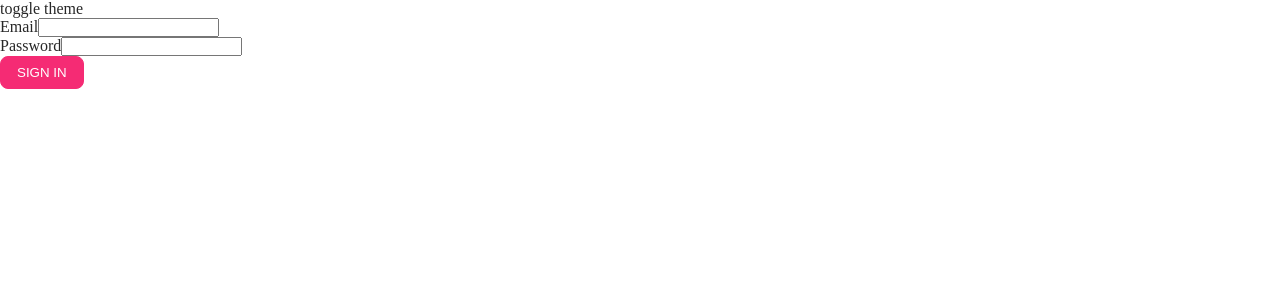
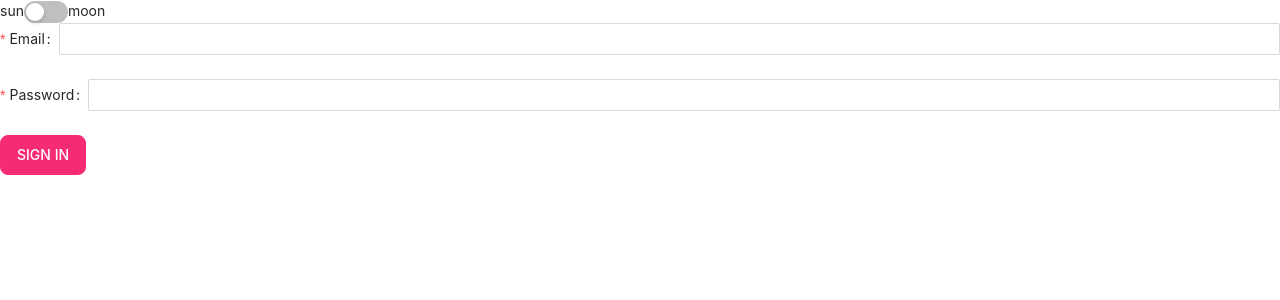
Before and after one commit to BarrBozzO/flash-cards, a React (Create React App) app: page /auth/signin in a window 1280 px wide. Shown: the top 300 px of the page. Built offline with nearby package versions, Linux system fonts and the light colour scheme; no server answers; what gotrue-js would draw is missing.

Commit message:
start using antd for components

```diff
--- a/package.json
+++ b/package.json
@@ -10,6 +10,7 @@
     "@types/node": "^12.0.0",
     "@types/react": "^16.9.0",
     "@types/react-dom": "^16.9.0",
+    "antd": "^4.7.3",
     "axios": "^0.19.2",
     "classnames": "^2.2.6",
     "faunadb": "^3.0.1",
--- a/src/components/Button/index.tsx
+++ b/src/components/Button/index.tsx
@@ -4,10 +4,11 @@ import cn from "classnames";
 import styles from "./Button.module.scss";
 
 type Props = {
-  onClick: React.EventHandler<React.MouseEvent>;
+  onClick?: React.EventHandler<React.MouseEvent>;
   className?: string;
   alternative?: boolean;
   disabled?: boolean;
+  type?: "button" | "submit" | "reset";
 };
 
 const Button: FunctionComponent<Props> = ({
@@ -16,13 +17,16 @@ const Button: FunctionComponent<Props> = ({
   alternative = false,
   children,
   disabled = false,
+  type,
 }) => {
   const handleClick = (e: React.MouseEvent) => {
     if (disabled) {
       return;
     }
 
-    onClick(e);
+    if (onClick) {
+      onClick(e);
+    }
   };
 
   return (
@@ -33,6 +37,7 @@ const Button: FunctionComponent<Props> = ({
         [styles["button--disabled"]]: disabled,
         [className]: Boolean(className),
       })}
+      type={type}
     >
       {children}
     </button>
--- a/src/components/Theme/index.tsx
+++ b/src/components/Theme/index.tsx
@@ -1,27 +1,35 @@
-import React from 'react';
+import React from "react";
 import { useDispatch } from "react-redux";
 import useTypedSelector from "hooks/useTypedSelector";
 import cx from "classnames";
 import { toggleTheme } from "store/actions/actionCreators";
+import { Switch } from "antd";
 
+import "antd/dist/antd.css";
 import styles from "./Theme.module.scss";
 
 function Theme(props: any) {
-    const theme = useTypedSelector(state => state.general.theme);
+  const theme = useTypedSelector((state) => state.general.theme);
 
-    return (
-        <div className={cx(styles['theme'], styles[`theme--${theme}`])}>
-          {props.children}
-        </div>
-    )
+  return (
+    <div className={cx(styles["theme"], styles[`theme--${theme}`])}>
+      {props.children}
+    </div>
+  );
 }
 
 export function Toggler() {
   const dispatch = useDispatch();
+  const theme = useTypedSelector((state) => state.general.theme);
 
   return (
-    <div onClick={() => dispatch(toggleTheme())}>
-      {'toggle theme'}
+    <div>
+      {"sun"}
+      <Switch
+        checked={theme === "dark"}
+        onChange={() => dispatch(toggleTheme())}
+      />
+      {"moon"}
     </div>
   );
 }
--- a/src/screens/Auth/SignIn.tsx
+++ b/src/screens/Auth/SignIn.tsx
@@ -1,54 +1,66 @@
-import React, { useState, ReactElement } from 'react';
+import React, { useState, ReactElement } from "react";
 import { useHistory } from "react-router-dom";
 import { toast } from "react-toastify";
 import Button from "components/Button";
 import useApi from "hooks/useApi";
-
+import { Input, Form } from "antd";
 
 function SignIn(): ReactElement {
   const API = useApi();
-    const [values, setValues] = useState({
-        email: '',
-        password: '',
-    });
+  const [form] = Form.useForm();
   const [isLoading, setIsLoading] = useState(false);
   const history = useHistory();
 
-    const handleInpuChange = (e: React.ChangeEvent<HTMLInputElement>) => {
-        setValues({
-            ...values,
-            [e.target.name]: e.target.value
-        });
+  const validate = async () => {
+    try {
+      const validation = await form.validateFields();
+      return true;
+    } catch (err) {
+      return false;
+    }
   };
 
   const handleSubmit = async () => {
-        try {
-            const signed = await API.signIn(values.email, values.password);
-            if ('error' in signed) {
-                throw new Error('Something went wrong');
+    const isValid = await validate();
+    if (!isValid) {
+      return;
     }
 
-            history.replace('/');
+    try {
+      const values = await form.getFieldsValue();
+      const signed = await API.signIn(values.email, values.password);
+      if ("error" in signed) {
+        throw new Error("Something went wrong");
       }
-        catch (error){
+
+      history.replace("/");
+    } catch (error) {
       toast(error.toString());
       setIsLoading(false);
     }
   };
 
   return (
-        <div>
-            <div>
-                <label htmlFor={'email'} >Email</label>
-                <input name="email" type="email" onChange={handleInpuChange} />
-            </div>
-            <div>
-                <label htmlFor={'password'} >Password</label>
-                <input name="password" type="password" onChange={handleInpuChange} />
-            </div>
-            <Button onClick={handleSubmit} disabled={isLoading}>Sign In</Button>
-        </div>
-    )
+    <Form form={form}>
+      <Form.Item
+        label="Email"
+        name="email"
+        rules={[{ required: true, message: "Please input your email!" }]}
+      >
+        <Input type="email" />
+      </Form.Item>
+      <Form.Item
+        label="Password"
+        name="password"
+        rules={[{ required: true, message: "Please input your password!" }]}
+      >
+        <Input type="password" />
+      </Form.Item>
+      <Button onClick={handleSubmit} disabled={isLoading}>
+        Sign In
+      </Button>
+    </Form>
+  );
 }
 
 export default SignIn;
```
Also changed, not shown: 1 other file (tests, documents, lock files or other folders). Lines whose indentation alone changed are shown as unchanged.
